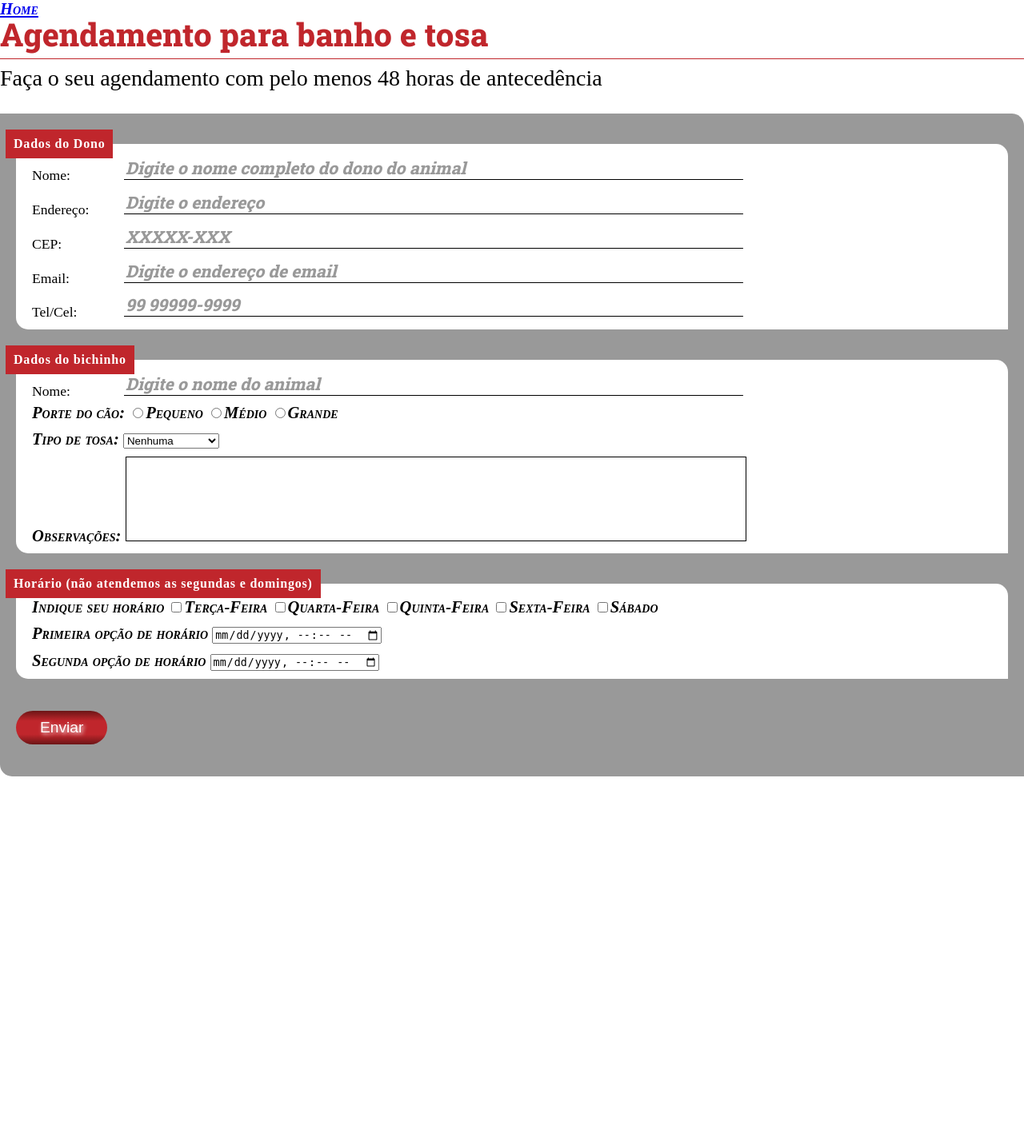
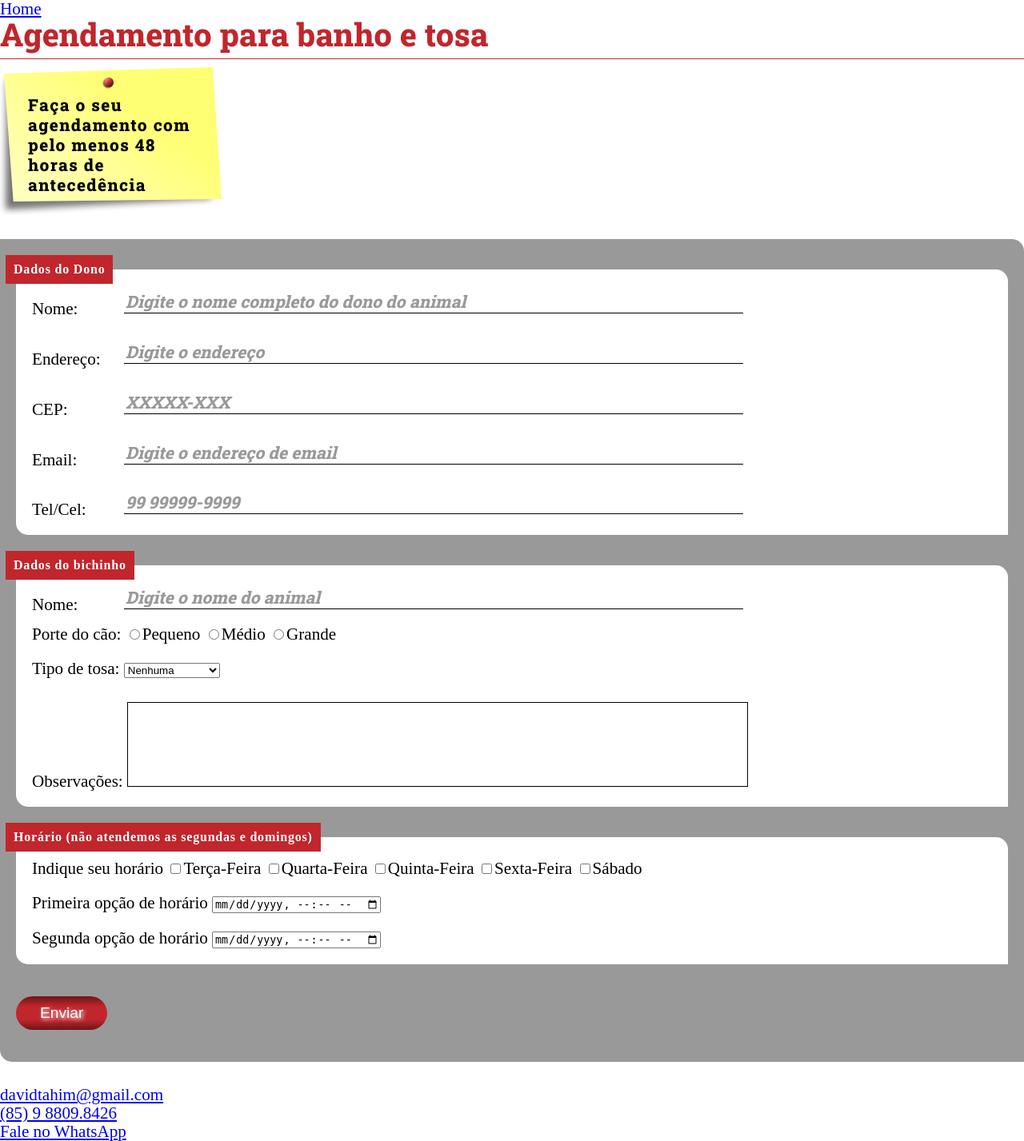
Before and after one commit to davidtahim/turma855novo, a PHP site: page /banho-e-tosa.html in a window 1280 px wide. Shown: the whole page at 80% size. Before the commit the page ends 971 px from the top, so only its background shows below. Run offline with PHP 8.4, Linux system fonts and the light colour scheme.

Commit message:
h2 do banho e tosa

```diff
--- a/banho-e-tosa.html
+++ b/banho-e-tosa.html
@@ -7,6 +7,9 @@
 </head>
 
 <body id="banhoetosa">
+<main>
+
+
     <p><a href="index.html" target="_self">Home</a></p>
     <h1> Agendamento para banho e tosa </h1>
     <h2> Faça o seu agendamento com pelo menos 48 horas de antecedência</h2>
@@ -70,5 +73,17 @@
 
     </form>
 
+</main>
+<footer>
+    <p>
+        <a href="mailto:davidtahim@gmail.com">davidtahim@gmail.com</a>
+    </p>
+    <p>
+        <a href="tel:+5585988098426">(85) 9 8809.8426</a>
+    </p>
+    <p>
+        <a href="https://wa.me/5585988098426">Fale no WhatsApp</a>
+    </p>
+</footer>
 </body>
 </html>
--- a/css/principal.css
+++ b/css/principal.css
@@ -316,6 +316,7 @@ label {
     float: left;
     padding-left: 20px;
     padding-bottom: 10px;
+    margin: 10px 0 10px 0;
 }
 
 #banhoetosa fieldset label {
@@ -323,6 +324,11 @@ label {
     margin-top: 10px;
     float: left;
     width: 115px;
+    font-size: 1.2em;
+    font-variant: normal;
+    font-weight:400;
+    font-style:normal;
+    font-family: Roboto Regular;
 }
 
 #banhoetosa fieldset input[type="text"] {
@@ -355,3 +361,24 @@ label {
 #banhoetosa fieldset p.labelsimples {
     float: none !important;
 }
+
+#banhoetosa p::first-line {
+    display: block;
+    font-size: 1.2em;
+    font-variant: normal;
+    font-weight:400;
+    font-style:normal;
+    font-family: Roboto Regular;
+}
+
+#banhoetosa main h2 {
+    background: #fef84f url(/imagens/postit.jpg) no-repeat top left;
+    color: #000;
+    padding: 35px;
+    width: 207px;
+    height: 115px;
+    font-size: 1.3em;
+    letter-spacing: 0.07em;
+    font-family: Roboto Extrabold;
+    line-height: 1.2em;
+}
```
Lines whose indentation alone changed are shown as unchanged.
